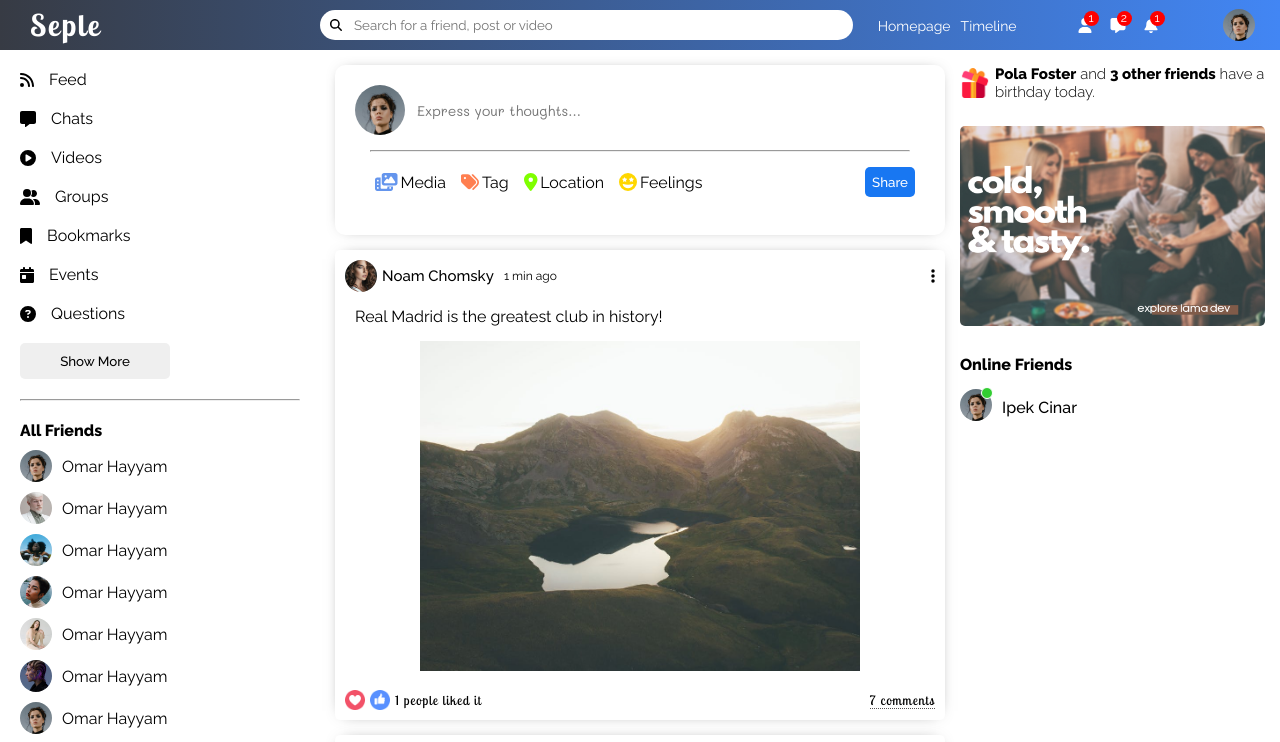
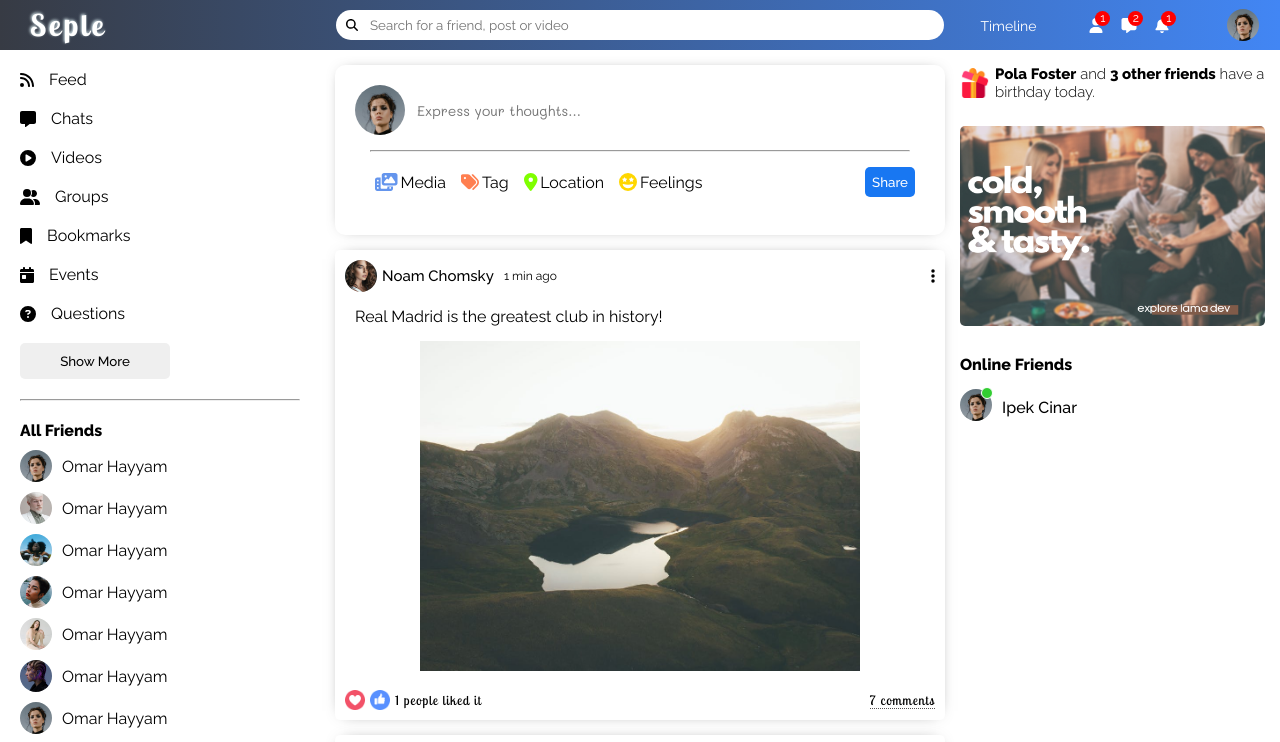
Before and after one commit to Arnazarov/seple, a React (Create React App) app in the folder frontend/: page / in a window 1280 px wide. Shown: the top 742 px of the page. Built offline with nearby package versions, Linux system fonts and the light colour scheme; the HTML template or start-up script is replaced by a standard one.

Commit message:
updated some style

```diff
--- a/frontend/src/components/Header/Header.jsx
+++ b/frontend/src/components/Header/Header.jsx
@@ -26,7 +26,6 @@ export default function Topbar() {
       </div>
       <div className={styles.right}>
         <div className={styles.links}>
-          <span className={styles.link}>Homepage</span>
           <span className={styles.link}>Timeline</span>
         </div>
         <div className={styles.icons}>
--- a/frontend/src/components/Header/Header.module.scss
+++ b/frontend/src/components/Header/Header.module.scss
@@ -17,17 +17,18 @@
       font-size: 30px;
       margin-left: 30px;
       font-weight: 600;
-      letter-spacing: 2px;
+      letter-spacing: 3px;
       color: white;
       cursor: pointer;
+      text-shadow: -1px -1px 3px rgb(232, 249, 253, 0.9);
     }
   }
 
   .center {
-    flex: 5;
-
+    flex: 6;
+    @include flexCenter(row, center);
     .searchBar {
-      width: 100%;
+      width: 95%;
       height: 30px;
       background-color: white;
       border-radius: 30px;
@@ -50,7 +51,7 @@
   }
 
   .right {
-    flex: 4;
+    flex: 3;
     @include flexCenter(row, space-around);
     color: $light;
     .link {
```
